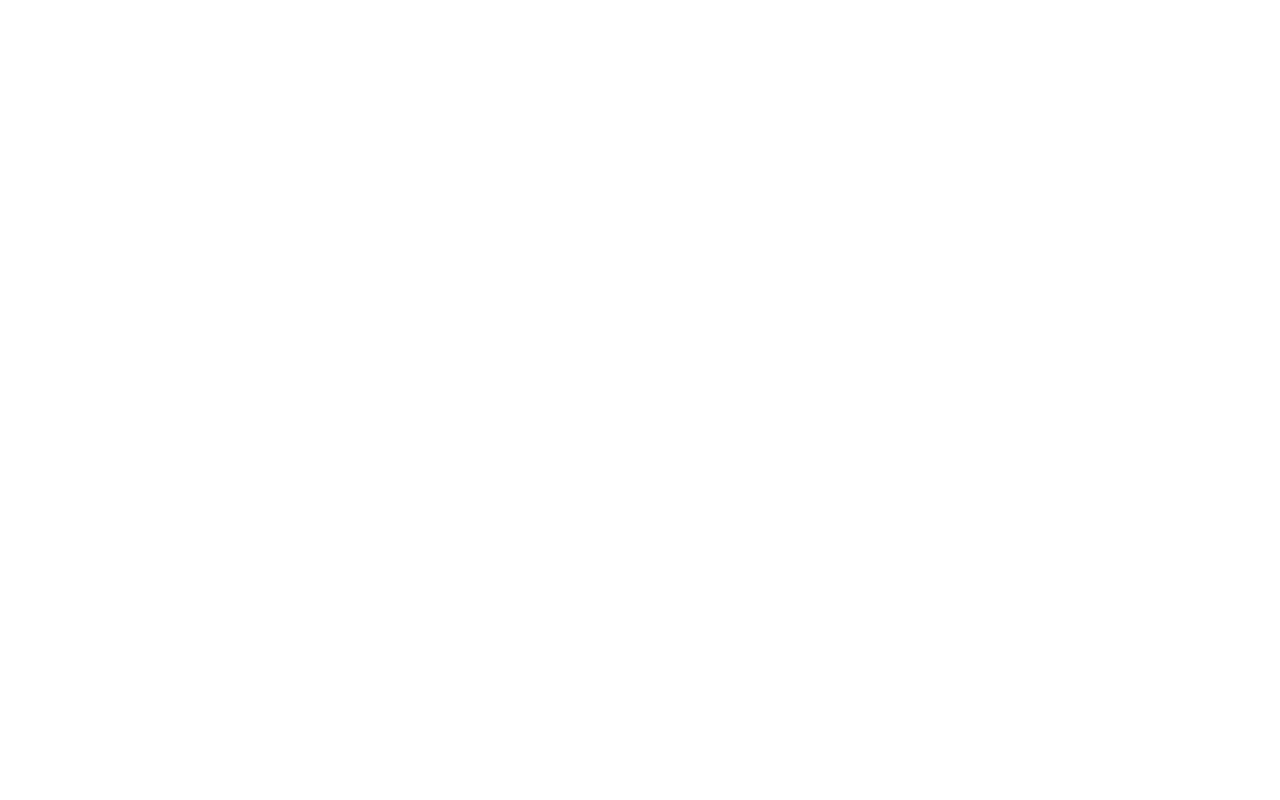
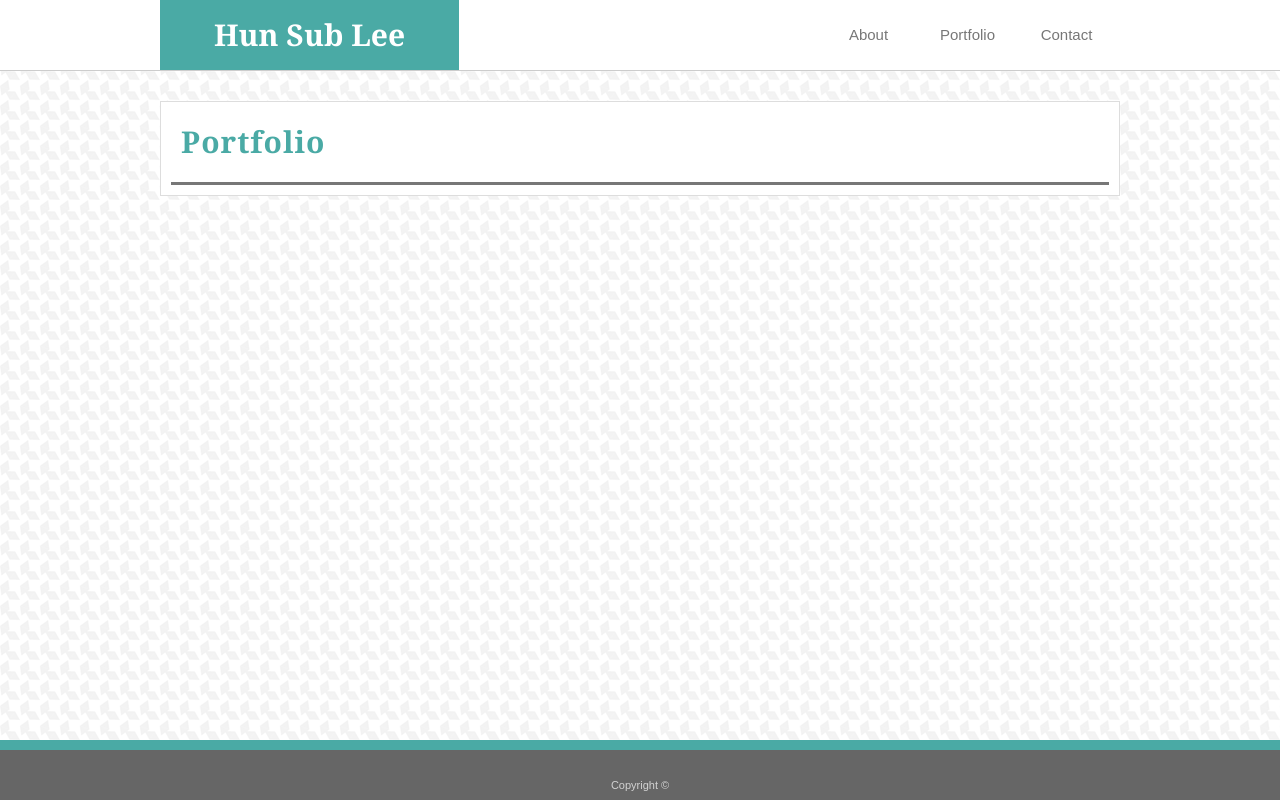
Before and after one commit to shinji911/Basic-Portfolio, a plain HTML site: page portfolio.html in a window 1280 px wide. Drawn offline with Linux system fonts and the light colour scheme.

Commit message:
clearfix added

```diff
--- a/assets/css/style.css
+++ b/assets/css/style.css
@@ -92,7 +92,6 @@ header {
     font-size: 16px;
     line-height: 1.5;
     letter-spacing: 1px;
-    Height: 500px;
 }
 
 p {
@@ -121,5 +120,11 @@ footer {
     margin-left: auto;
     margin-right: auto;
     width: 100px;
-    margin-top: 35px;
+    margin-top: 30px;
 }
+
+.clearfix::after {
+    content: "";
+    clear: both;
+    display: table;
+}
--- a/portfolio.html
+++ b/portfolio.html
@@ -0,0 +1,43 @@
+<!DOCTYPE html>
+<html lang="en">
+<head>
+    <meta charset="UTF-8">
+    <meta name="viewport" content="width=device-width, initial-scale=1.0">
+    <meta http-equiv="X-UA-Compatible" content="ie=edge">
+    <link rel="stylesheet" type="text/css" href="./assets/css/reset.css"> <!--resetting all browser specific formatting-->
+    <link rel="stylesheet" type="text/css" href="./assets/css/style.css"> <!--linking custom css for the page-->
+    <title>Basic Profile</title>
+</head>
+<body>
+    <header>
+        <section class="siteheader">
+            <div id="namebox">
+                <h1>Hun Sub Lee</h1>
+            </div>
+
+            <div id="abouttab">About</div>
+            <div id="porttab">Portfolio</div>
+            <div id="conttab">Contact</div>
+        </section>
+    </header>
+
+    <section class="content clearfix">
+
+        <div class="head1">
+            <h1>Portfolio</h1>
+        </div>
+
+    </section>
+
+    <footer>
+
+        <div class="tealfoot"> </div> <!--thin teal bar for footer-->
+
+        <p id="copyright">
+            Copyright &copy;
+        </p>
+
+    </footer>
+
+</body>
+</html>
```
Also changed, not shown: index.html (+1 -1 lines).
